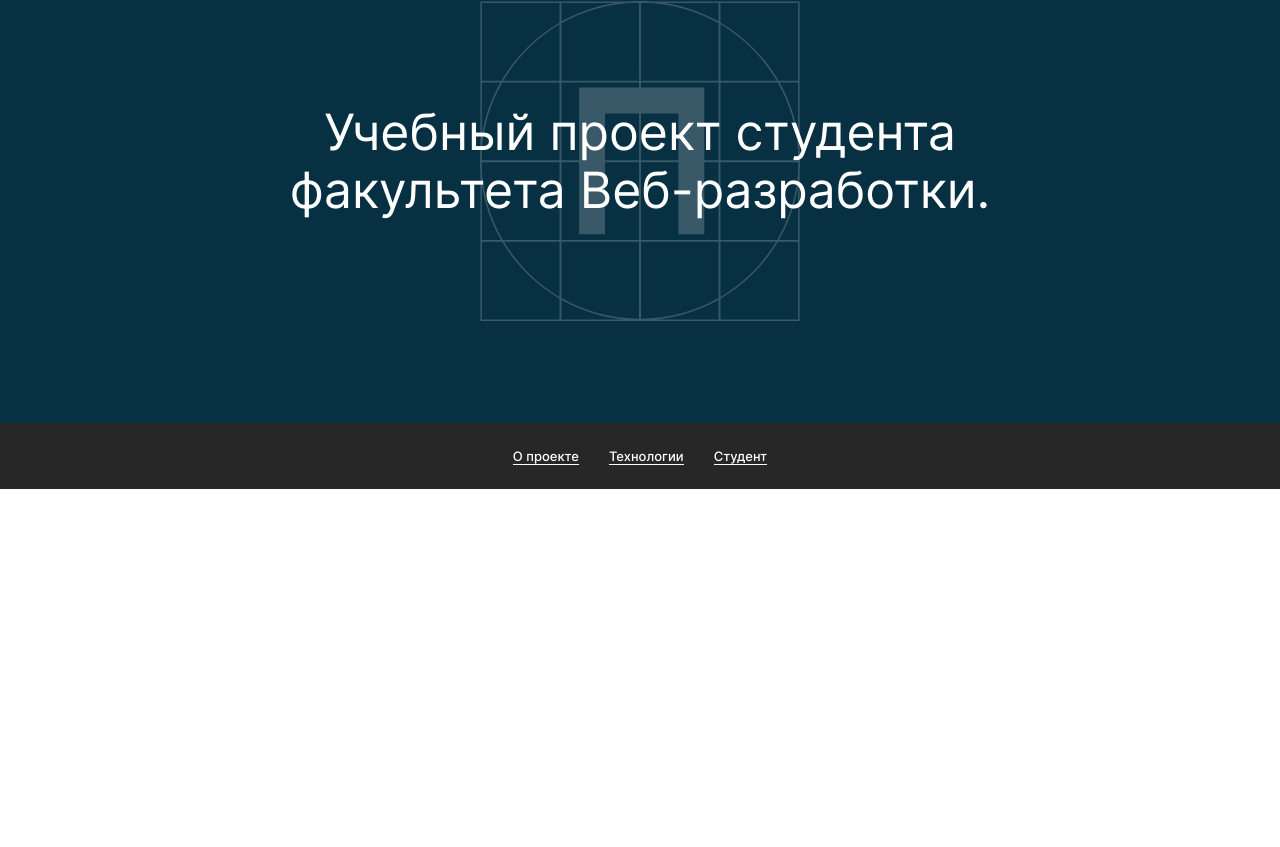
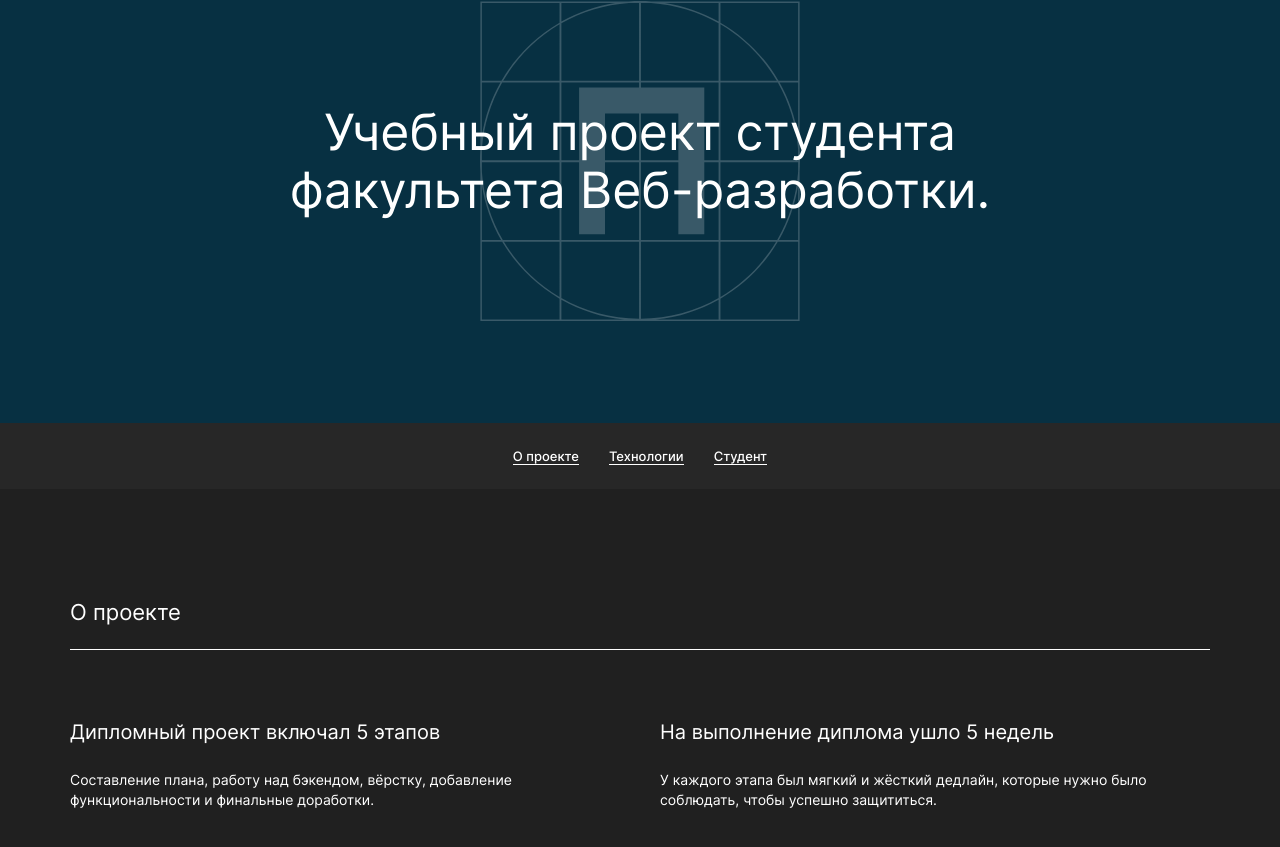
Before and after one commit to DaniyarOtynshin/movies-explorer-frontend, a React (Create React App) app: page / in a window 1280 px wide. Shown: the part 175-1022 px from the top of the page. Before the commit the page ends 800 px from the top, so only its background shows below. Built offline with nearby package versions, Linux system fonts and the light colour scheme; grey boxes are pictures that could not be loaded.

Commit message:
feat: add AboutProject

```diff
--- /dev/null
+++ b/src/components/AboutProject/AboutProject.css
@@ -0,0 +1,38 @@
+.about-project {
+    font-family: 'Inter', sans-serif;
+    min-height: 608px;
+}
+
+.about-project__title {
+    margin: 110px 0 0 0;
+    font-weight: 400;
+    font-size: 22px;
+    line-height: 27px;
+    border-bottom: 1px solid #fff;
+    padding: 0 0 23px 0;
+}
+
+.about-project__info {
+    margin: 70px 0 0 0;
+    width: 100%;
+    display: flex;
+    justify-content: space-between;
+}
+
+.about-project__description {
+    max-width: 550px;
+}
+
+.about-project__subtitle {
+    font-weight: 400;
+    font-size: 20px;
+    line-height: 24px;
+    margin: 0;
+}
+
+.about-project__paragraph {
+    margin: 26px 0 0 0;
+    font-weight: 400;
+    font-size: 14px;
+    line-height: 20px;
+}
--- /dev/null
+++ b/src/components/AboutProject/AboutProject.jsx
@@ -0,0 +1,23 @@
+import React from 'react';
+
+const AboutProject = (props) => {
+    return (
+        <div className="about-project page__section">
+            <h2 className="about-project__title">
+                О проекте
+            </h2>
+            <div className="about-project__info">
+                <div className="about-project__description">
+                    <h3 className="about-project__subtitle">Дипломный проект включал 5 этапов</h3>
+                    <p className="about-project__paragraph">Составление плана, работу над бэкендом, вёрстку, добавление функциональности и финальные доработки.</p>
+                </div>
+                <div className="about-project__description">
+                    <h3 className="about-project__subtitle">На выполнение диплома ушло 5 недель</h3>
+                    <p className="about-project__paragraph">У каждого этапа был мягкий и жёсткий дедлайн, которые нужно было соблюдать, чтобы успешно защититься.</p>
+                </div>
+            </div>
+        </div>
+    )
+};
+
+export default AboutProject;
--- a/src/components/Main/Main.jsx
+++ b/src/components/Main/Main.jsx
@@ -1,4 +1,5 @@
 import React from 'react';
+import AboutProject from '../AboutProject/AboutProject';
 import NavTab from '../NavTab/NavTab';
 import Promo from '../Promo/Promo';
 
@@ -7,6 +8,7 @@ const Main = (props) => {
         <>
             <Promo />
             <NavTab />
+            <AboutProject />
         </>
     )
 };
--- a/src/index.css
+++ b/src/index.css
@@ -4,3 +4,4 @@
 @import url('./components/Header/Header.css');
 @import url('./components/Promo/Promo.css');
 @import url('./components/NavTab/NavTab.css');
+@import url('./components/AboutProject/AboutProject.css');
```
